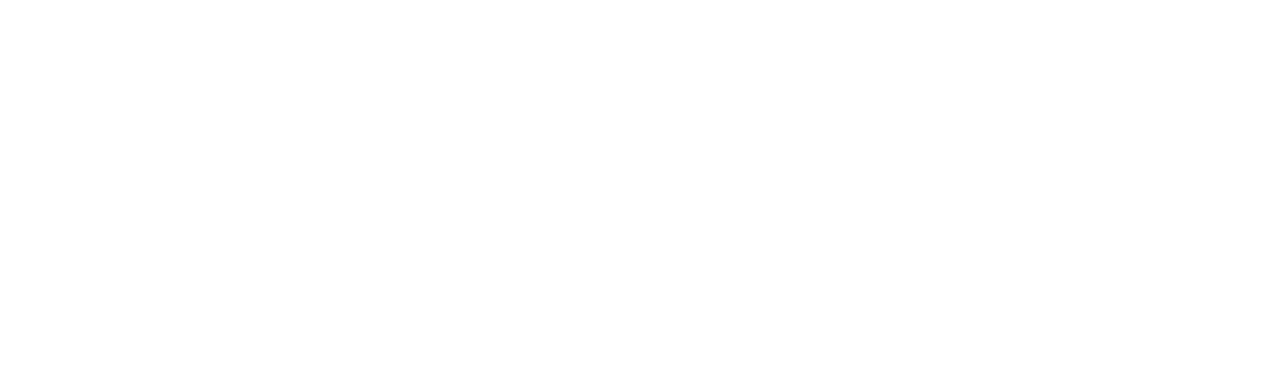
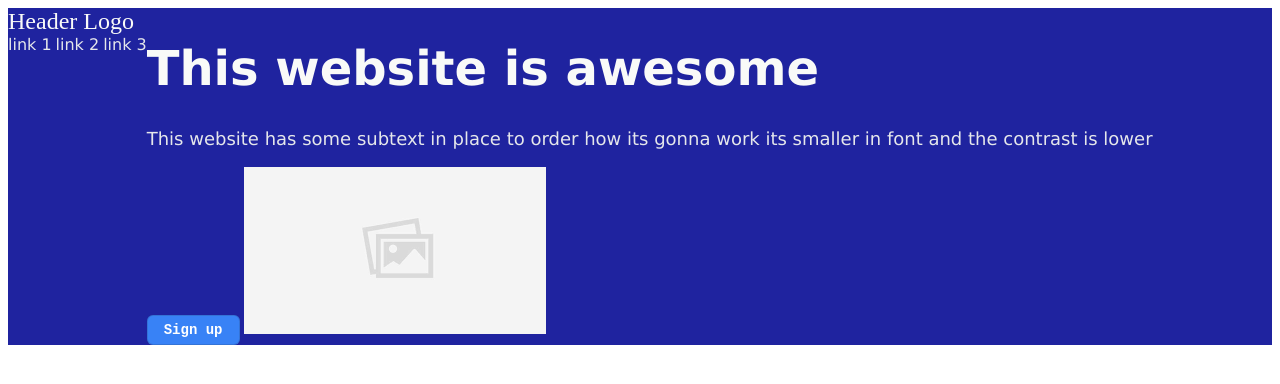
Before and after one commit to StefanRadojkovic/odin-landing-page, a plain HTML site: page index.html in a window 1280 px wide. Drawn offline with Linux system fonts and the light colour scheme.

Commit message:
Added the top bit of a website with some styling wo flexbox

```diff
--- a/index.html
+++ b/index.html
@@ -4,9 +4,47 @@
     <meta charset="UTF-8">
     <meta http-equiv="X-UA-Compatible" content="IE=edge">
     <meta name="viewport" content="width=device-width, initial-scale=1.0">
-    <title>Document</title>
+    <link rel="stylesheet" href="style.css">
+    <title>Landing Page</title>
 </head>
 <body>
 
+    <!-- This is a header of a website -->
+    <div class="top">
+        <div class="header">
+            <header id="headerlogo">Header Logo</header>
+            <a class="link" href="https://www.theodinproject.com/paths/foundations/courses/foundations/lessons/introduction-to-flexbox">link 1</a>
+            <a class="link" href="https://www.google.com/?&bih=1066&biw=1920&client=ubuntu&hs=MJW&hl=en">link 2</a>
+            <a class="link" href="https://github.com/StefanRadojkovic/odin-landing-page">link 3</a>
+        </div>
+
+        <div class="container1">
+            <div class="leftpart">
+                <h1 id="header1">This website is awesome</h1>
+                <p id="subtext">This website has some subtext in place to order how its gonna work its smaller in font and the contrast is lower</p>
+                <button id="buttonsignup">Sign up</button>
+                <img src="images/placeholderimage.png" alt="placeholderimage">
+            </div>
+            <!-- <div class="rightpart">
+                <img src="images/placeholderimage.png" alt="placeholderimage">
+            </div> -->
+        </div>
+    </div>
+
+    <!-- First middle part -->
+    <div class="middle1">
+
+    </div>
+
+    <!-- Second middle part -->
+    <div class="middle2">
+
+    </div>
+
+    <!-- This is a a footer of a website -->
+    <div class="bottom">
+
+    </div>
+
 </body>
 </html>
--- a/style.css
+++ b/style.css
@@ -0,0 +1,40 @@
+.top{
+    display:flex;
+    background-color: #1F239F;
+}
+.header{
+    width: auto;
+    height: 100px;
+}
+#header1{
+    font-family:Verdana, Geneva, Tahoma, sans-serif ;
+    font-size: 48px;
+    font-weight: extra-bold;
+    color: #F9FAF8;
+}
+#subtext{
+    font-family:Verdana, Geneva, Tahoma, sans-serif ;
+    font-size: 18px;
+    color:#E5E7EB;
+}
+.link{
+    text-decoration: none;
+    font-family:Verdana, Geneva, Tahoma, sans-serif ;
+    color:#E5E7EB;
+}
+#headerlogo{
+    font-size: 24px;
+    color: #F9FAF8;
+}
+
+
+#buttonsignup {
+  background-color: #3882f6;
+  border: 1px solid rgba(27, 31, 35, .15);
+  border-radius: 6px;
+  color: #fff;
+  font-family: monospace;
+  font-size: 14px;
+  font-weight: 600;
+  padding: 6px 16px;
+}
```
Also changed, not shown: images/logolandingpage.png (added), images/placeholderimage.png (added).
